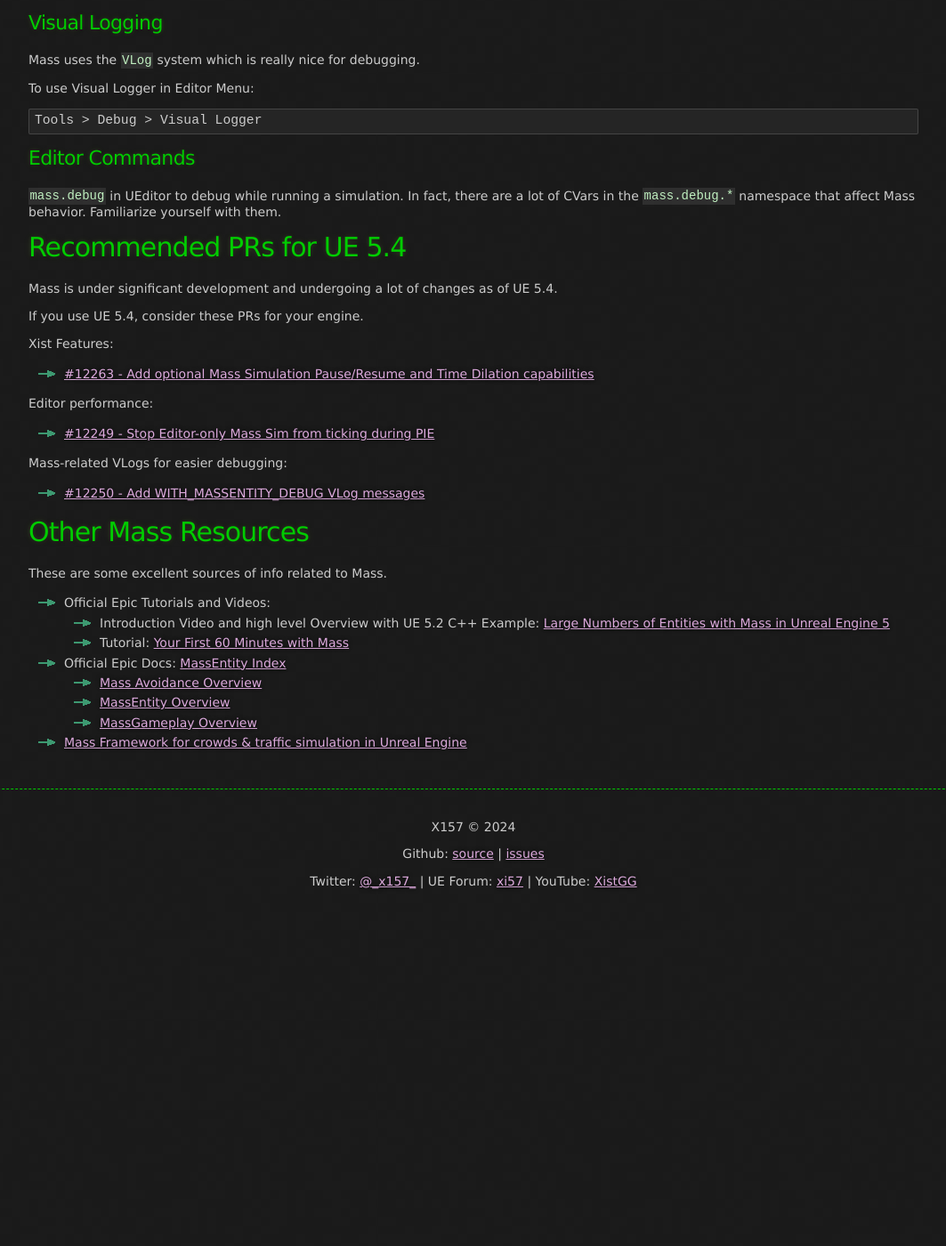
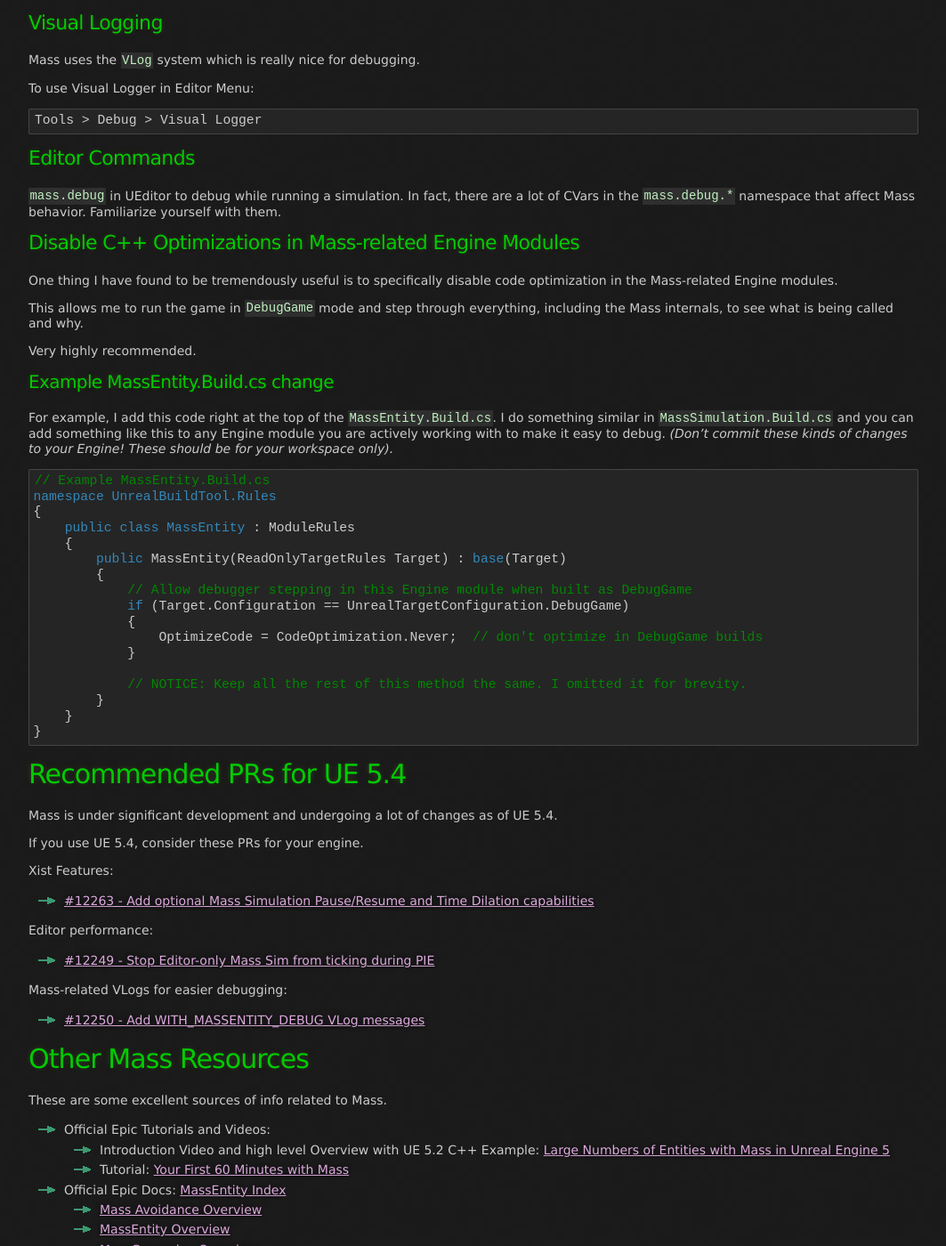
Before and after one commit to x157/x157.github.io, a Jekyll site: the page built from UE5/Mass/index.md, in a window 1280 px wide and 1400 px high, scrolled down 2578 px. Shown: the whole window at 89% size, without its empty margins (108-1171 px from the left). Built offline with Jekyll 4.4.1, drawn with Linux system fonts in a browser that asks for light colours; before the commit the page ends 3611 px from its top, so only the background shows below that.

Commit message:
Add MassEntity.Build.cs CodeOptimization trick to allow easy IDE code stepping thru specific Engine modules.

````diff
--- a/UE5/Mass/index.md
+++ b/UE5/Mass/index.md
@@ -173,6 +173,43 @@
 In fact, there are a lot of CVars in the `mass.debug.*` namespace
 that affect Mass behavior.  Familiarize yourself with them.
 
+### Disable C++ Optimizations in Mass-related Engine Modules
+
+One thing I have found to be tremendously useful is to specifically disable code optimization
+in the Mass-related Engine modules.
+
+This allows me to run the game in `DebugGame` mode and step through everything,
+including the Mass internals, to see what is being called and why.
+
+Very highly recommended.
+
+#### Example MassEntity.Build.cs change
+
+For example, I add this code right at the top of the `MassEntity.Build.cs`.
+I do something similar in `MassSimulation.Build.cs`
+and you can add something like this to any Engine module you are actively working with to make it easy to debug.
+*(Don't commit these kinds of changes to your Engine! These should be for your workspace only).*
+
+```c#
+// Example MassEntity.Build.cs
+namespace UnrealBuildTool.Rules
+{
+	public class MassEntity : ModuleRules
+	{
+		public MassEntity(ReadOnlyTargetRules Target) : base(Target)
+		{
+			// Allow debugger stepping in this Engine module when built as DebugGame
+			if (Target.Configuration == UnrealTargetConfiguration.DebugGame)
+			{
+				OptimizeCode = CodeOptimization.Never;  // don't optimize in DebugGame builds
+			}
+
+			// NOTICE: Keep all the rest of this method the same. I omitted it for brevity.
+		}
+	}
+}
+```
+
 
 <a id='RecommendedPRs'></a>
 # Recommended PRs for UE 5.4
````
